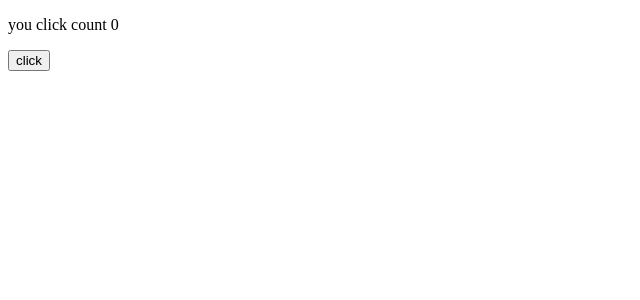
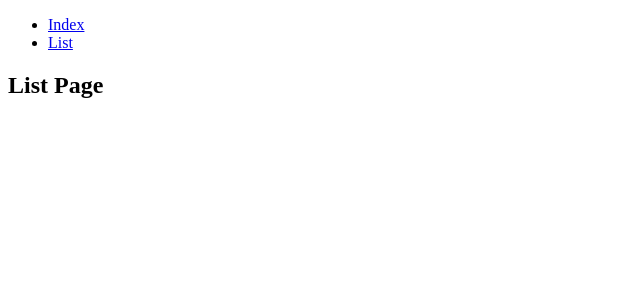
Before and after one commit to Alan-YJ/react-study, a React (Create React App) app in the folder react-hooks/: page /list in a window 1280 px wide. Shown: the top 300 px of the page, without its empty margins (0-640 px from the left). Built offline with nearby package versions, Linux system fonts and the light colour scheme.

Commit message:
hooks-p4

```diff
--- a/react-hooks/package.json
+++ b/react-hooks/package.json
@@ -8,6 +8,7 @@
     "@testing-library/user-event": "^7.1.2",
     "react": "^16.13.1",
     "react-dom": "^16.13.1",
+    "react-router-dom": "^5.1.2",
     "react-scripts": "3.4.1"
   },
   "scripts": {
--- a/react-hooks/src/App.js
+++ b/react-hooks/src/App.js
@@ -1,16 +1,46 @@
 import React, { useState, useEffect } from 'react';
+import { BrowserRouter as Router, Route, Link } from 'react-router-dom'
 
-function Page(){
-    const [count,setCount] = useState(0)
+function Index(){
+    let [count,setCount] = useState(0)
     useEffect(()=>{
-        console.info(`click count:${count}`)
-    })
+        console.info('index Page')
+        return ()=>{
+            console.info('unmount index page')
+        }
+    },[])
     return(
         <div>
-            <p>you click count {count}</p>
+            <h2>Index Page</h2>
+            <p>you click count:{count}</p>
             <button onClick={()=>{setCount(count+1)}}>click</button>
         </div>
     )
 }
 
+function List(){
+    return(
+        <div>
+            <h2>List Page</h2>
+        </div>
+    )
+}
+
+function Page(){
+    return(
+        <Router>
+            <ul>
+                <li>
+                    <Link to='/'>Index</Link>
+                </li>
+                <li>
+                    <Link to='/list'>List</Link>
+                </li>
+            </ul>
+            <Route path='/' exact component={Index}></Route>
+            <Route path='/list' component={List}></Route>
+        </Router>
+    )
+}
+
 export default Page
```
